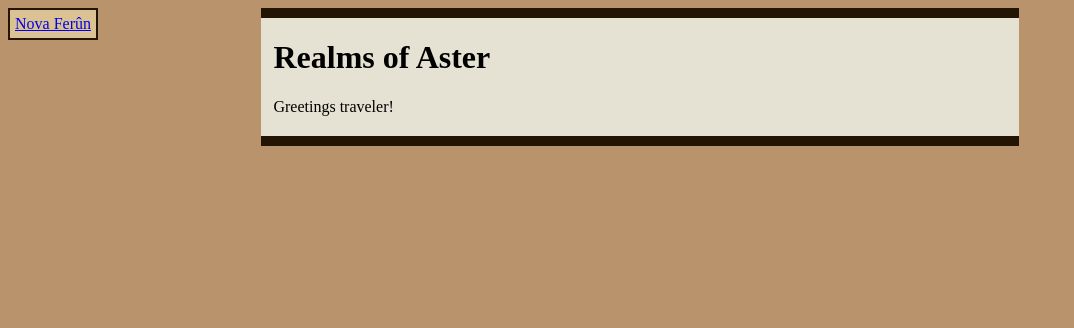
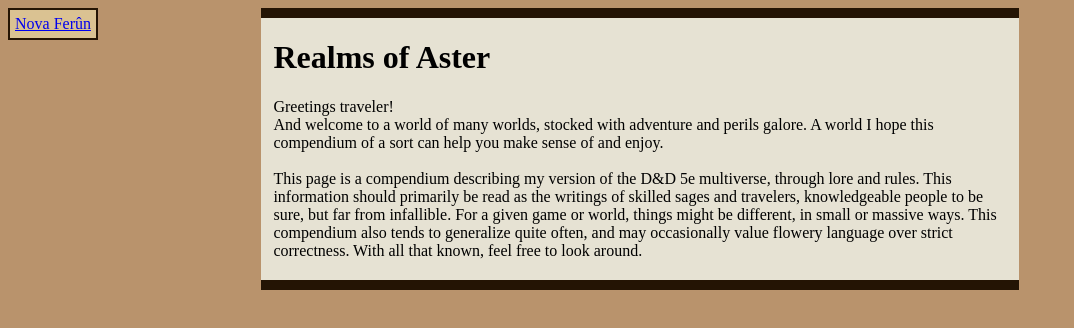
Before and after one commit to IsacLjungberg/AsterDnD, a plain HTML site: page index.html in a window 1280 px wide. Shown: the whole page, without its empty margins (0-1074 px from the left). Drawn offline with Linux system fonts and the light colour scheme.

Commit message:
Update index.html

```diff
--- a/index.html
+++ b/index.html
@@ -14,7 +14,9 @@
 <div id = "body">
 <h1>Realms of Aster</h1>
 Greetings traveler! <br>
-
+And welcome to a world of many worlds, stocked with adventure and perils galore. A world I hope this compendium of a sort can help you make sense of and enjoy.
+<br><br>
+This page is a compendium describing my version of the D&D 5e multiverse, through lore and rules. This information should primarily be read as the writings of skilled sages and travelers, knowledgeable people to be sure, but far from infallible. For a given game or world, things might be different, in small or massive ways. This compendium also tends to generalize quite often, and may occasionally value flowery language over strict correctness. With all that known, feel free to look around.
 
 </div>
 
```
